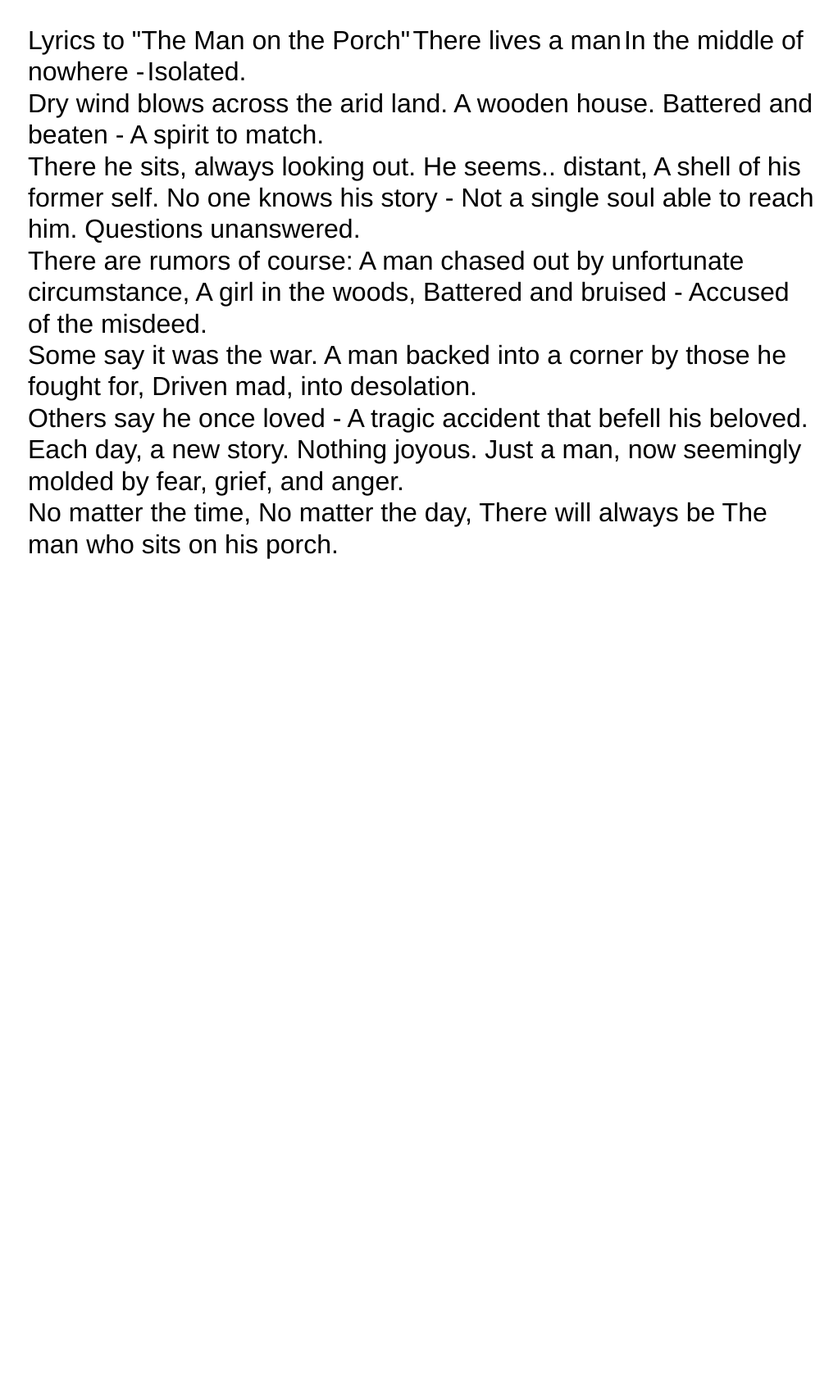
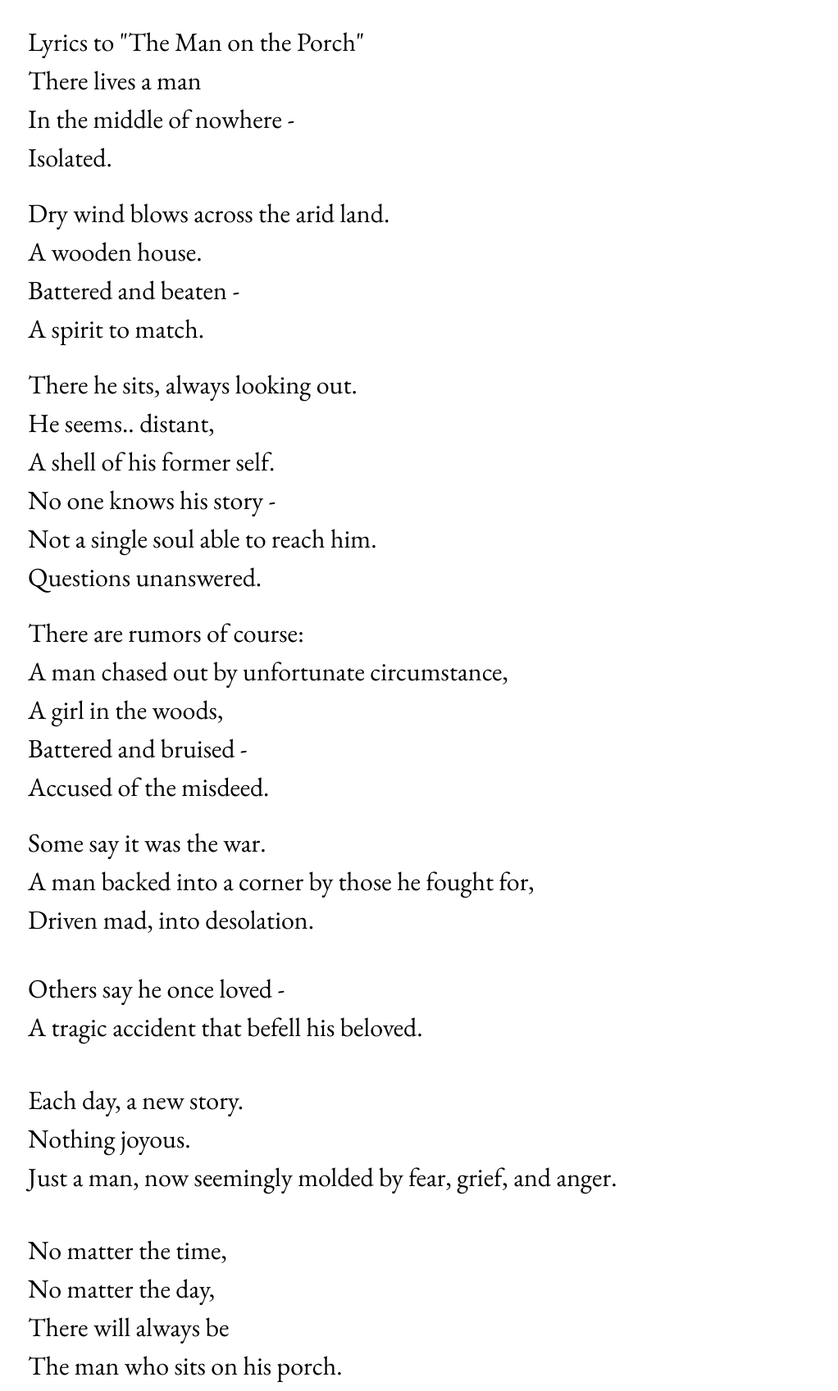
Before and after one commit to thefloodshark/thefloodshark.Github.io, a plain HTML site: page The Man on the Porch.html in a window 1280 px wide. Shown: the whole page at 82% size, without its empty margins (126-1148 px from the left). Before the commit the page ends 800 px from the top, so only its background shows below. Drawn offline with nearby package versions, Linux system fonts and the light colour scheme; a web font is replaced by a local one.

Commit message:
'newchanges'

```diff
--- a/The Man on the Porch.html
+++ b/The Man on the Porch.html
@@ -1,5 +1,5 @@
 <head>
-<title>Lyrics to "The Man on the Porch" by Nazeeh Tarsh and The FloodShark</title>
+<title>Lyrics to "The Man on the Porch" - An Original Song and Script by Nazeeh Tarsh and The FloodShark</title>
 <meta name="description" content="The lyrics to the experimental spoken word piece The Man on the Porch by Nazeeh Tarsha and The FloodShark." />
 <link rel='stylesheet' type='text/css' href='main.css'>
 <style>
@@ -19,59 +19,65 @@ h  {
     padding-bottom: 12px;
     margin-bottom: 12px;
     }
+div.header
+    {
+    color: black;
+    font-size: 32px;
+    padding-bottom: 5px;
+    }
 </style>
 </head>
 
-<h>Lyrics to "The Man on the Porch"</h>
+<div class="header">Lyrics to "The Man on the Porch"</div>
 
-<h>There lives a man</h>
-<h>In the middle of nowhere -</h>
-<h>Isolated.<h>
+<div class="header">There lives a man</div>
+<div class="header">In the middle of nowhere -</div>
+<div class="header">Isolated.</div>
 
     <br>
 
-<h>Dry wind blows across the arid land.</h>
-<h>A wooden house.</h>
-<h>Battered and beaten -</h>
-<h>A spirit to match.</h>
+<div class="header">Dry wind blows across the arid land.</div>
+<div class="header">A wooden house.</div>
+<div class="header">Battered and beaten -</div>
+<div class="header">A spirit to match.</div>
 
     <br>
 
-<h>There he sits, always looking out.</h>
-<h>He seems.. distant,</h>
-<h>A shell of his former self.</h>
-<h>No one knows his story -</h>
-<h>Not a single soul able to reach him.</h>
-<h>Questions unanswered.</h>
+<div class="header">There he sits, always looking out.</div>
+<div class="header">He seems.. distant,</div>
+<div class="header">A shell of his former self.</div>
+<div class="header">No one knows his story -</div>
+<div class="header">Not a single soul able to reach him.</div>
+<div class="header">Questions unanswered.</div>
 
     <br>
 
-<h>There are rumors of course:</h>
-<h>A man chased out by unfortunate circumstance,</h>
-<h>A girl in the woods,</h>
-<h>Battered and bruised -</h>
-<h>Accused of the misdeed.</h>
+<div class="header">There are rumors of course:</div>
+<div class="header">A man chased out by unfortunate circumstance,</div>
+<div class="header">A girl in the woods,</div>
+<div class="header">Battered and bruised -</div>
+<div class="header">Accused of the misdeed.</div>
 
     <br>
 
-<h>Some say it was the war.</h>
-A man backed into a corner by those he fought for,</h>
-Driven mad, into desolation.<h>
+<div class="header">Some say it was the war.</div>
+<div class="header">A man backed into a corner by those he fought for,</div>
+<div class="header">Driven mad, into desolation.<div>
 
     <br>
 
-<h>Others say he once loved -</h>
-<h>A tragic accident that befell his beloved.</h>
+<div class="header">Others say he once loved -</div>
+<div class="header">A tragic accident that befell his beloved.</div>
 
     <br>
 
-<h>Each day, a new story.</h>
-<h>Nothing joyous.</h>
-<h>Just a man, now seemingly molded by fear, grief, and anger.</h>
+<div class="header">Each day, a new story.</div>
+<div class="header">Nothing joyous.</div>
+<div class="header">Just a man, now seemingly molded by fear, grief, and anger.</div>
 
     <br>
 
-<h>No matter the time,</h>
-<h>No matter the day,</h>
-<h>There will always be</h>
-<h>The man who sits on his porch.</h>
+<div class="header">No matter the time,</div>
+<div class="header">No matter the day,</div>
+<div class="header">There will always be</div>
+<div class="header">The man who sits on his porch.</div>
```
Also changed, not shown: About.html (+1 -1 lines), Articles.html (+1 -1 lines), Floodplain Productions.html (+2 -2 lines), P1 - Morningbirds.html (+3 -2 lines), P2 - Wind in My Sails.html (+24 -18 lines), P3 - Leap Frog Pond.html (+18 -18 lines), The FloodShark Main.html (+3 -1 lines).
